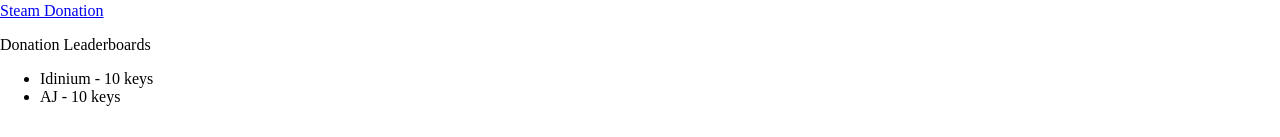
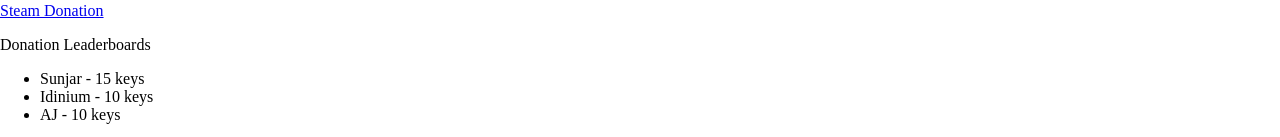
Before and after one commit to snapshots-tf/react, a Next.js app: page /donate in a window 1280 px wide. Shown: the part 9425-9562 px from the top of the page. Built offline with nearby package versions, Linux system fonts and the light colour scheme.

Commit message:
chore: add sunjar to donation

```diff
--- a/pages/donate.tsx
+++ b/pages/donate.tsx
@@ -57,6 +57,7 @@
                         Donation Leaderboards
                     </p>
                     <ul className="text-lg">
+                        <li>Sunjar - 15 keys</li>
                         <li>Idinium - 10 keys</li>
                         <li>AJ - 10 keys</li>
                     </ul>
```
